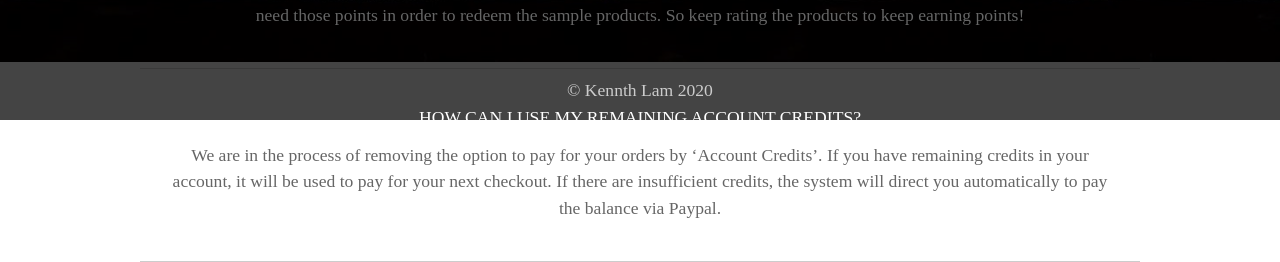
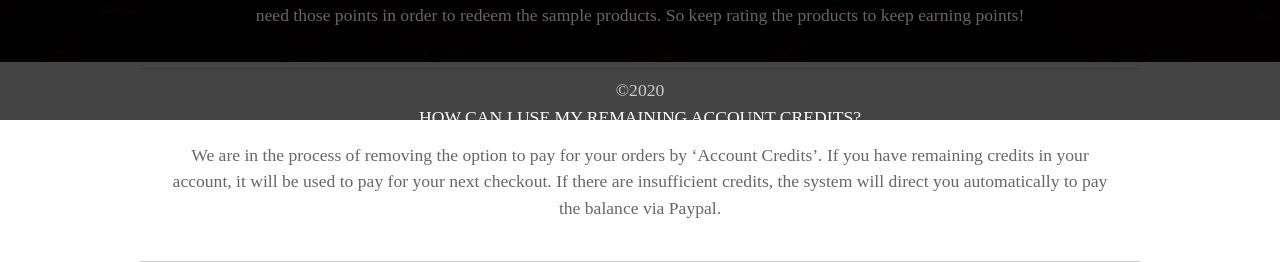
Before and after one commit to wyikh/demo, a PHP site: page / in a window 1280 px wide. Shown: the part 3705-3967 px from the top of the page. Run offline with PHP 8.4, Linux system fonts and the light colour scheme; data comes from the database, SQL or seed files in the repository; some libraries are stand-ins or nearby versions; some web fonts are replaced.

Commit message:
Update index.php

```diff
--- a/1350/index.php
+++ b/1350/index.php
@@ -129,7 +129,7 @@ open_db();
 		</section>
 	</main>
 
-	<footer>© Kennth Lam 2020</footer>
+	<footer>©2020</footer>
 
 	<script>
 		$(document).ready(function () {
```
